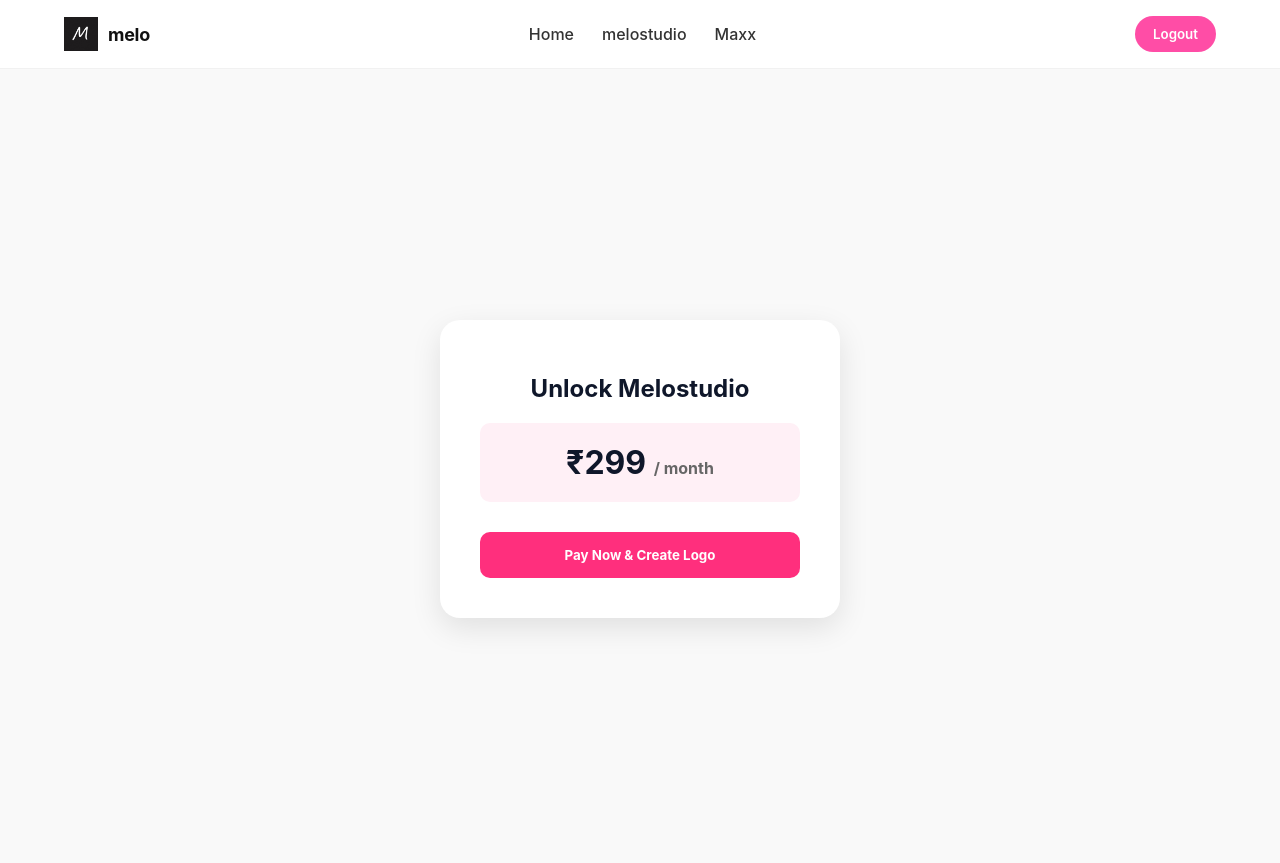
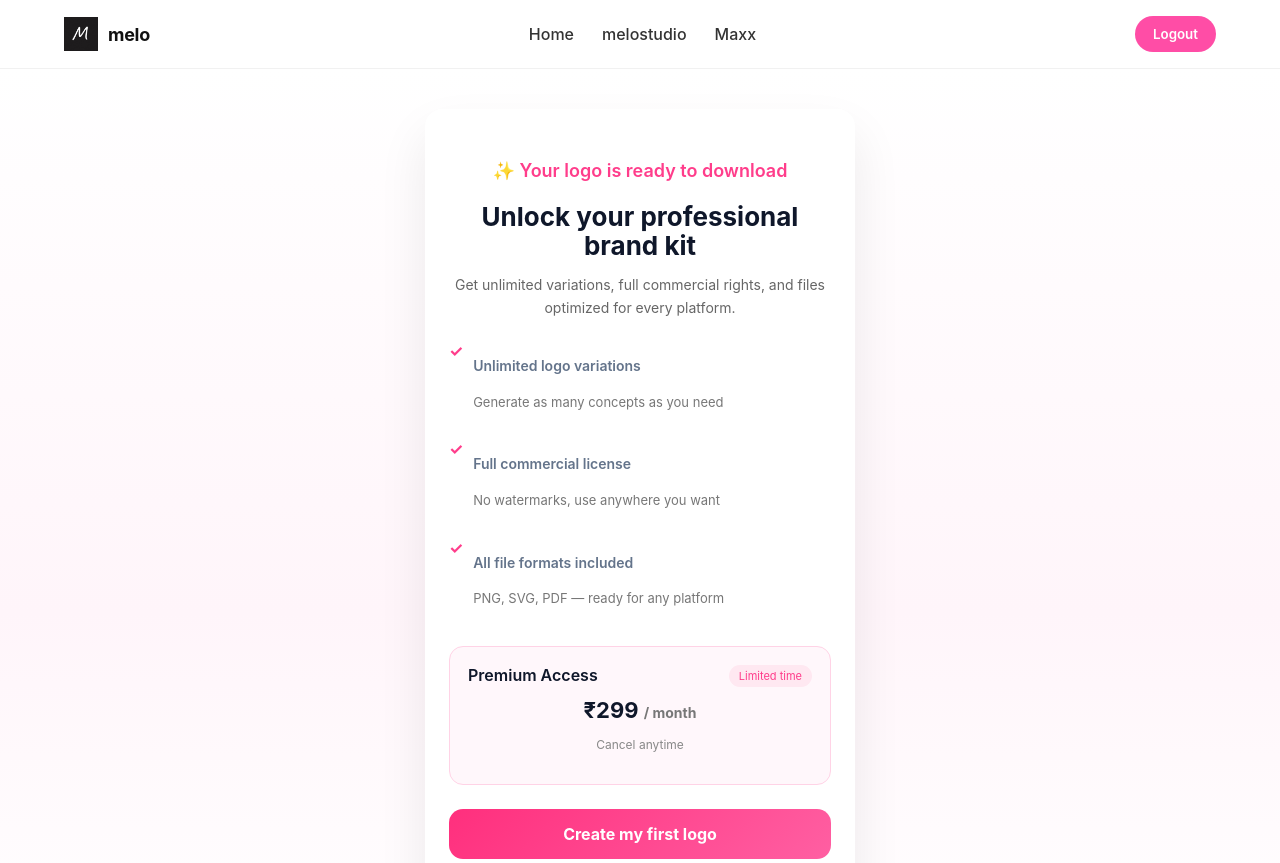
Before and after one commit to Tanishq-vhd/Melo-Logo-Studio-Clean, a React (Create React App) app in the folder frontend/: page /payment in a window 1280 px wide. Shown: the top 863 px of the page. Built offline with nearby package versions, Linux system fonts and the light colour scheme; no server answers; sample sign-in values are in the browser's storage.

Commit message:
Enhance payment handling with improved error messages and UI updates

```diff
--- a/frontend/src/pages/Payment.jsx
+++ b/frontend/src/pages/Payment.jsx
@@ -1,23 +1,28 @@
 import { useState } from "react";
 import { useNavigate } from "react-router-dom";
-import { auth } from "../firebase"; // Ensure this points to your firebase config
+import { auth } from "../firebase"; // ✅ Imports must be at the very top
 
 export default function Payment() {
   const navigate = useNavigate();
   const [loading, setLoading] = useState(false);
 
-  // Use the Live Render URL
+  // ✅ Environment variable handling
   const API_URL_RAW = process.env.REACT_APP_API_URL || "https://melo-logo-studio.onrender.com";
-  const API_URL = API_URL_RAW.replace(/\/$/, "");
+  const API_URL = API_URL_RAW ? API_URL_RAW.replace(/\/$/, "") : "";
   const RAZORPAY_KEY = process.env.REACT_APP_RAZORPAY_KEY || "rzp_live_SCtpMpqcflvzA0";
 
   const handlePayment = async () => {
     if (loading) return;
 
+    if (!API_URL || !RAZORPAY_KEY) {
+      alert("Payment configuration error.");
+      return;
+    }
+
     try {
       setLoading(true);
 
-      // Verify Firebase Auth
+      // ✅ Wait for Firebase to verify the user session
       await new Promise((resolve) => {
         const unsubscribe = auth.onAuthStateChanged((user) => {
           unsubscribe();
@@ -33,7 +38,7 @@ export default function Payment() {
 
       const token = await user.getIdToken(true);
 
-      // 1️⃣ Create Order
+      // 1️⃣ Create the Order on the Backend
       const orderRes = await fetch(`${API_URL}/api/payment/create-order`, {
         method: "POST",
         headers: {
@@ -42,20 +47,28 @@ export default function Payment() {
         },
       });
 
-      if (!orderRes.ok) throw new Error("Order creation failed");
+      if (!orderRes.ok) {
+        const errorText = await orderRes.text();
+        console.error("Order creation failed:", errorText);
+        alert("Unable to initiate payment.");
+        setLoading(false);
+        return;
+      }
+
       const order = await orderRes.json();
 
-      // 2️⃣ Razorpay Logic
+      // 2️⃣ Configure Razorpay Popup
       const options = {
         key: RAZORPAY_KEY,
         amount: order.amount,
         currency: order.currency,
         name: "Melo Logo Studio",
+        description: "Premium Access",
         order_id: order.id,
         handler: async function (response) {
           try {
-    // 1️⃣ Verify the payment with your backend
-    const verifyRes = await fetch(`${API_URL}/api/payment/verify-payment`,  {
+            // 3️⃣ Verify Payment on the Backend using the NEW endpoint
+            const verifyRes = await fetch(`${API_URL}/api/payment/verify-and-upgrade`, {
               method: "POST",
               headers: {
                 "Content-Type": "application/json",
@@ -71,28 +84,33 @@ export default function Payment() {
 
             const data = await verifyRes.json();
 
-    if (verifyRes.ok && data.success) {
-      // 2️⃣ SUCCESS LOGIC: Update local storage
-      // We use 'isPaid' here to match your App.jsx requirement
+            if (!verifyRes.ok || !data.success) {
+              alert(data.message || "Payment verification failed.");
+              setLoading(false);
+              return;
+            }
+
+            // ✅ SUCCESS: Update local storage
             const userData = JSON.parse(localStorage.getItem("user") || "{}");
             userData.isPaid = true;
             localStorage.setItem("user", JSON.stringify(userData));
 
-      console.log("✅ Payment Verified. Upgrading user...");
-
-      // 3️⃣ Redirect to the studio dashboard
             navigate("/melostudio");
-    } else {
-      alert(data.message || "Payment verification failed.");
-      setLoading(false);
-    }
           } catch (err) {
             console.error("Verification error:", err);
-    alert("Server error during verification. Please contact support.");
+            alert("Verification failed.");
             setLoading(false);
           }
         },
-        prefill: { email: user.email },
+        modal: {
+          ondismiss: function () {
+            setLoading(false);
+          },
+        },
+        prefill: {
+          name: user.displayName || "",
+          email: user.email || "",
+        },
         theme: { color: "#ff2f7d" },
       };
 
@@ -100,7 +118,8 @@ export default function Payment() {
       rzp.open();
 
     } catch (error) {
-      alert("Error starting payment.");
+      console.error("Payment error:", error);
+      alert("Payment failed. Please try again.");
       setLoading(false);
     }
   };
@@ -108,28 +127,66 @@ export default function Payment() {
   return (
     <div style={styles.page}>
       <div style={styles.container}>
-        <h1 style={styles.heading}>Unlock Melostudio</h1>
+        <p style={styles.topText}>✨ Your logo is ready to download</p>
+        <h1 style={styles.heading}>Unlock your professional <br /> brand kit</h1>
+        <p style={styles.subText}>Get unlimited variations, full commercial rights, and files optimized for every platform.</p>
+
+        <div style={styles.features}>
+          <Feature title="Unlimited logo variations" desc="Generate as many concepts as you need" />
+          <Feature title="Full commercial license" desc="No watermarks, use anywhere you want" />
+          <Feature title="All file formats included" desc="PNG, SVG, PDF — ready for any platform" />
+        </div>
+
         <div style={styles.priceCard}>
+          <div style={styles.priceHeader}>
+            <span style={styles.plan}>Premium Access</span>
+            <span style={styles.badge}>Limited time</span>
+          </div>
           <div style={styles.price}>₹299 <span style={styles.per}>/ month</span></div>
+          <p style={styles.cancel}>Cancel anytime</p>
         </div>
+
         <button
-          style={styles.cta}
+          style={{ ...styles.cta, opacity: loading ? 0.9 : 1, cursor: loading ? "not-allowed" : "pointer" }}
           onClick={handlePayment}
           disabled={loading}
         >
-          {loading ? "Processing..." : "Pay Now & Create Logo"}
+          {loading ? "Opening payment…" : "Create my first logo"}
         </button>
+        <p style={styles.footerText}>🔒 Secure payment • Cancel anytime</p>
       </div>
     </div>
   );
 }
 
+const Feature = ({ title, desc }) => (
+  <div style={styles.featureItem}>
+    <span style={styles.check}>✓</span>
+    <div>
+      <p style={styles.featureTitle}>{title}</p>
+      <p style={styles.featureDesc}>{desc}</p>
+    </div>
+  </div>
+);
+
 const styles = {
-  page: { minHeight: "100vh", display: "flex", justifyContent: "center", alignItems: "center", background: "#f9f9f9" },
-  container: { width: "100%", maxWidth: "400px", background: "#fff", padding: "40px", borderRadius: "20px", textAlign: "center", boxShadow: "0 10px 30px rgba(0,0,0,0.1)" },
-  heading: { fontSize: "24px", marginBottom: "20px" },
-  priceCard: { background: "#fff0f6", padding: "20px", borderRadius: "10px", marginBottom: "30px" },
-  price: { fontSize: "32px", fontWeight: "bold" },
-  per: { fontSize: "16px", color: "#666" },
-  cta: { width: "100%", padding: "15px", background: "#ff2f7d", color: "#fff", border: "none", borderRadius: "10px", fontWeight: "bold", cursor: "pointer" }
+  page: { minHeight: "100vh", background: "linear-gradient(180deg, #ffffff 0%, #fff5fa 60%, #ffffff 100%)", display: "flex", justifyContent: "center", padding: "40px 16px" },
+  container: { width: "100%", maxWidth: "430px", background: "#ffffff", borderRadius: "18px", padding: "30px 24px", textAlign: "center", boxShadow: "0 25px 50px rgba(0,0,0,0.08), inset 0 1px 0 rgba(255,255,255,0.6)" },
+  topText: { color: "#ff3d8b", fontWeight: "600", marginBottom: "12px" },
+  heading: { fontSize: "26px", fontWeight: "700", marginBottom: "10px" },
+  subText: { fontSize: "14px", color: "#666", marginBottom: "22px" },
+  features: { textAlign: "left", marginBottom: "24px" },
+  featureItem: { display: "flex", gap: "10px", marginBottom: "14px" },
+  check: { color: "#ff3d8b", fontWeight: "700" },
+  featureTitle: { fontWeight: "600", fontSize: "14px" },
+  featureDesc: { fontSize: "13px", color: "#777" },
+  priceCard: { borderRadius: "14px", padding: "18px", background: "#fff7fb", border: "1.5px solid #ffd3e6", marginBottom: "24px" },
+  priceHeader: { display: "flex", justifyContent: "space-between", marginBottom: "10px" },
+  plan: { fontWeight: "600" },
+  badge: { background: "#ffe8f1", color: "#ff3d8b", padding: "4px 10px", borderRadius: "999px", fontSize: "11px" },
+  price: { fontSize: "22px", fontWeight: "700" },
+  per: { fontSize: "14px", color: "#777" },
+  cancel: { fontSize: "12px", color: "#888" },
+  cta: { width: "100%", padding: "15px", background: "linear-gradient(135deg, #ff2f7d 0%, #ff5fa2 100%)", color: "#fff", border: "none", borderRadius: "14px", fontSize: "16px", fontWeight: "700" },
+  footerText: { marginTop: "14px", fontSize: "12px", color: "#777" },
 };
```
Lines whose indentation alone changed are shown as unchanged.
